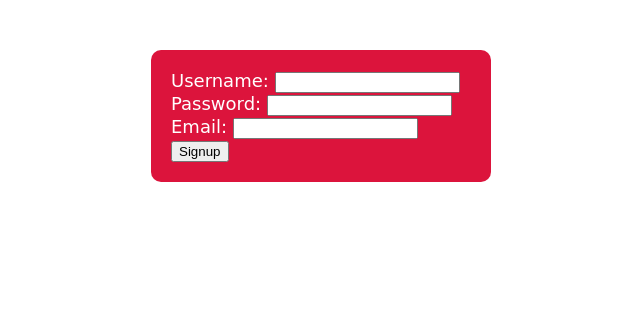
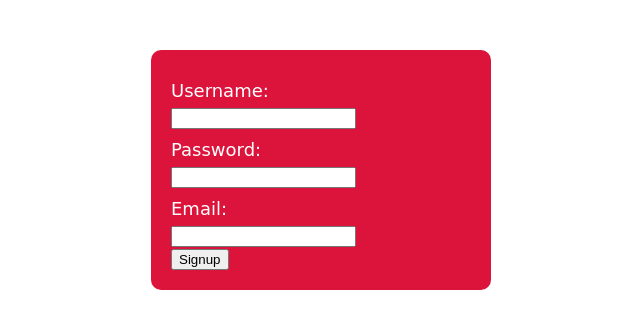
Before and after one commit to mklucey/www.MaryLucey.com, a PHP site: page /signup.html in a window 1280 px wide. Shown: the top 329 px of the page, without its empty margins (319-959 px from the left). Run offline with PHP 8.4, Linux system fonts and the light colour scheme.

Commit message:
Apply styles to labels: set display to block and adjust margin for spacing

```diff
--- a/css/chat_app.css
+++ b/css/chat_app.css
@@ -18,3 +18,7 @@ body {
     background-color: #dc143c;
     border-radius: 10px;
 }
+label {
+    display: block;
+    margin: 10px 0 5px;
+}
```
